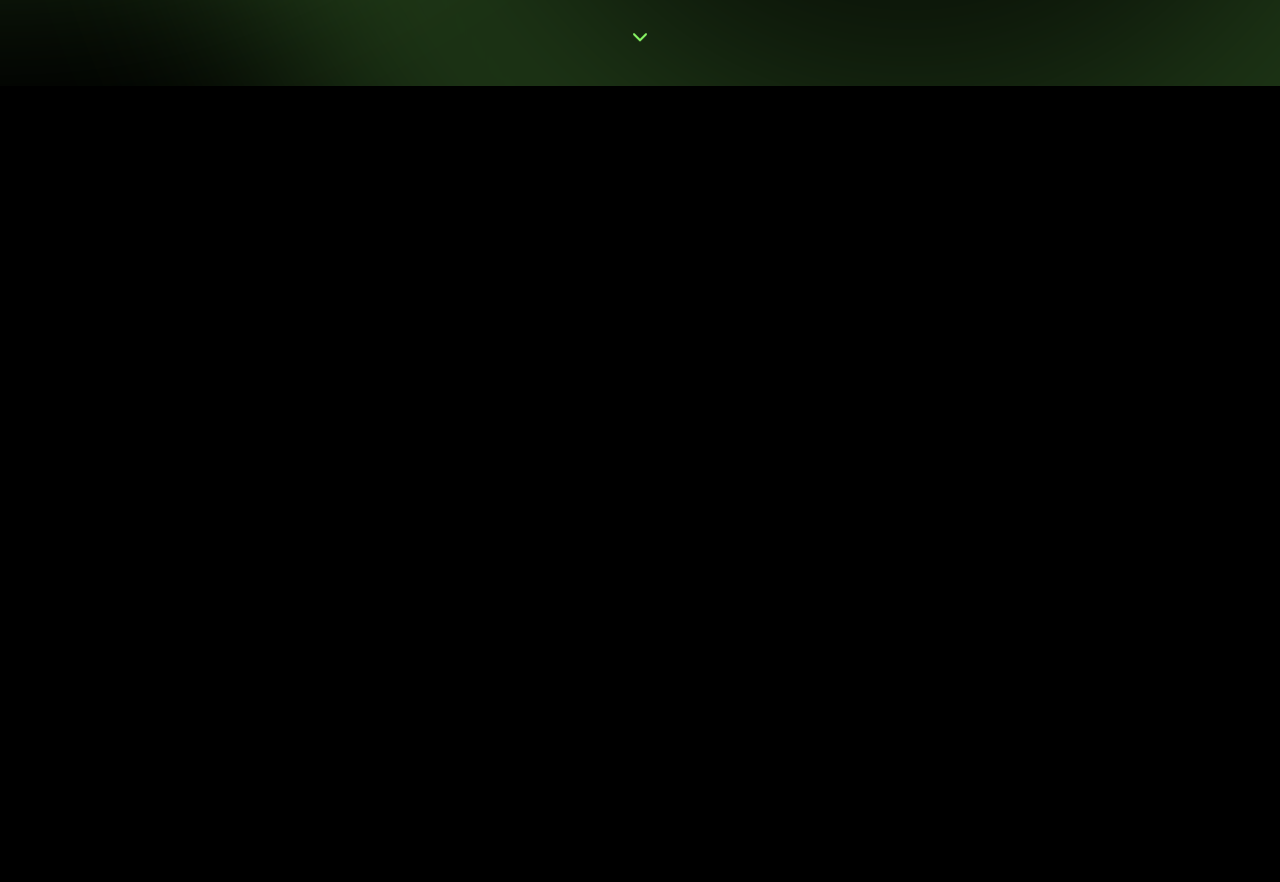
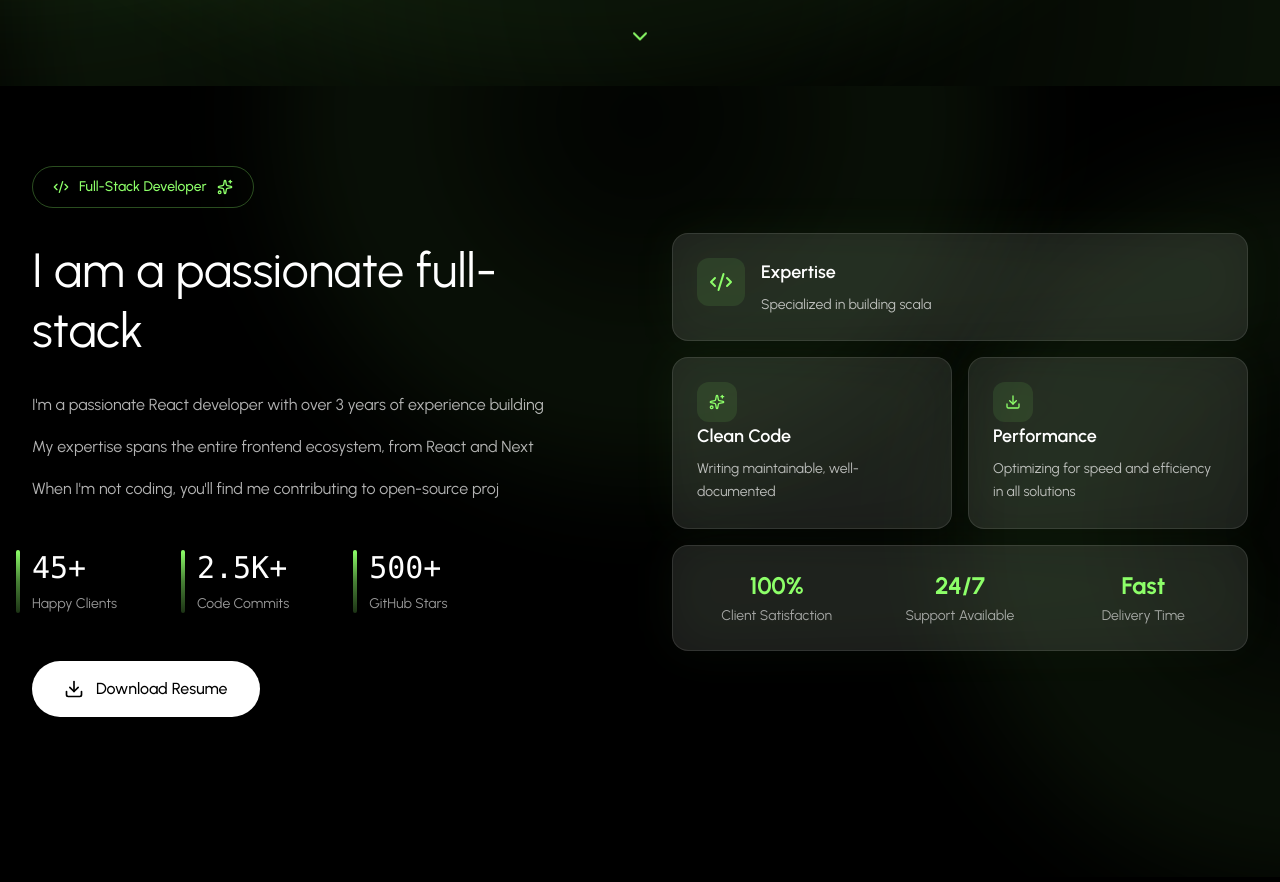
Before and after one commit to youssefemadsalem/portfolio, a React app: page / in a window 1280 px wide. Shown: the part 714-1596 px from the top of the page. Built offline with nearby package versions, Linux system fonts and the light colour scheme; the HTML template or start-up script is replaced by a standard one.

Commit message:
feat(about):about section finish
enhance(gradiant):enhance blur gradint component

```diff
--- a/src/components/backgrounds/RadialGradientBackground.jsx
+++ b/src/components/backgrounds/RadialGradientBackground.jsx
@@ -4,24 +4,42 @@ const RadialGradientBackground = ({ variant = "hero", gradients = [] }) => {
   const variants = {
     hero: [
       {
-        position: "top-0 left-0 -translate-x-1/2 -translate-y-1/2",
-        size: "w-[1480px] h-[1480px]",
+        position: "top-1 left-1 -translate-x-1/2 -translate-y-1/2",
+        size: "w-[1400px] h-[1400px]",
         colors: [
-          { color: "rgba(141, 255, 105, 0.25)", stop: "40%" },
-          { color: "rgba(141, 255, 105, 0.5)", stop: "50%" },
-          { color: "rgba(141, 255, 105, 0.25)", stop: "60%" },
+          { color: "rgba(141, 255, 105, 0.25)", stop: "100%" },
+          { color: "rgba(141, 255, 105, 0.45)", stop: "100%" },
+          { color: "rgba(141, 255, 105, 0.5)", stop: "100%" },
+          { color: "rgba(141, 255, 105, 0.45)", stop: "100%" },
+          { color: "rgba(141, 255, 105, 0.25)", stop: "100%" },
         ],
-        blur: "80px",
+        blur: "60px",
         opacity: 0.5,
       },
       {
-        position: "bottom-0 right-0 translate-x-1/4 translate-y-1/4",
-        size: "w-[1480px] h-[1480px]",
+        position: "top-1 left-1 ",
+        size: "w-[1400px] h-[1400px]",
         colors: [
-          { color: "rgba(141, 255, 105, 0.25)", stop: "40%" },
-          { color: "rgba(141, 255, 105, 0.5)", stop: "50%" },
+          { color: "rgba(141, 255, 105, 0.25)", stop: "100%" },
+          { color: "rgba(141, 255, 105, 0.45)", stop: "100%" },
+          { color: "rgba(141, 255, 105, 0.5)", stop: "100%" },
+          { color: "rgba(141, 255, 105, 0.45)", stop: "100%" },
+          { color: "rgba(141, 255, 105, 0.25)", stop: "100%" },
         ],
-        blur: "100px",
+        blur: "60px",
+        opacity: 0.5,
+      },
+      {
+        position: "bottom-1 right-1",
+        size: "w-[1400px] h-[1400px]",
+        colors: [
+          { color: "rgba(141, 255, 105, 0.25)", stop: "100%" },
+          { color: "rgba(141, 255, 105, 0.45)", stop: "100%" },
+          { color: "rgba(141, 255, 105, 0.5)", stop: "100%" },
+          { color: "rgba(141, 255, 105, 0.45)", stop: "100%" },
+          { color: "rgba(141, 255, 105, 0.25)", stop: "100%" },
+        ],
+        blur: "60px",
         opacity: 0.5,
       },
     ],
@@ -29,7 +47,26 @@ const RadialGradientBackground = ({ variant = "hero", gradients = [] }) => {
       {
         position: "bottom-0 left-[75%]",
         size: "w-[700px] h-[700px]",
-        colors: [{ color: "rgba(141, 255, 105, 0.5)", stop: "50%" }],
+        colors: [
+          { color: "rgba(141, 255, 105, 0.25)", stop: "100%" },
+          { color: "rgba(141, 255, 105, 0.45)", stop: "100%" },
+          { color: "rgba(141, 255, 105, 0.5)", stop: "100%" },
+          { color: "rgba(141, 255, 105, 0.45)", stop: "100%" },
+          { color: "rgba(141, 255, 105, 0.25)", stop: "100%" },
+        ],
+        blur: "60px",
+        opacity: 0.5,
+      },
+      {
+        position: "-top-80 left-1/2 -translate-x-1/2",
+        size: "w-[700px] h-[700px]",
+        colors: [
+          { color: "rgba(141, 255, 105, 0.25)", stop: "100%" },
+          { color: "rgba(141, 255, 105, 0.45)", stop: "100%" },
+          { color: "rgba(141, 255, 105, 0.5)", stop: "100%" },
+          { color: "rgba(141, 255, 105, 0.45)", stop: "100%" },
+          { color: "rgba(141, 255, 105, 0.25)", stop: "100%" },
+        ],
         blur: "60px",
         opacity: 0.5,
       },
--- a/src/components/sections/About.jsx
+++ b/src/components/sections/About.jsx
@@ -1,7 +1,174 @@
-import React from "react";
+// import React, { useState } from "react";
+import { Download, Code2, Sparkles, Check } from "lucide-react";
+import {
+  SiReact,
+  SiNextdotjs,
+  SiTailwindcss,
+  SiNodedotjs,
+  SiMongodb,
+  SiAngular,
+  SiExpress,
+} from "react-icons/si";
+import {
+  PERSONAL_INFO,
+  ABOUT_STATS,
+  ABOUT_SKILLS,
+} from "../../utils/constants";
+import FadeIn from "../animations/FadeIn";
+import RadialGradientBackground from "../backgrounds/RadialGradientBackground";
 
 const About = () => {
-  return <div></div>;
+  return (
+    <section id="about" className="relative py-20 bg-black overflow-hidden">
+      <RadialGradientBackground variant="about" />
+      <div className="relative z-10 max-w-7xl mx-auto px-4 sm:px-6 lg:px-8">
+        <div className="grid grid-cols-1 lg:grid-cols-2 gap-16 items-center mb-20">
+          <div className="flex flex-col gap-12">
+            <div className="flex flex-col gap-8">
+              <FadeIn delay={60}>
+                <div className="inline-flex items-center gap-2.5 px-5 py-2.5 border border-primary/30 bg=primary/10 rounded-full w-fit">
+                  <Code2 className="w-4 h-4 text-primary"></Code2>
+                  <span className="text-sm text-primary font-medium">
+                    Full-Stack Developer
+                  </span>
+                  <Sparkles className="w-4 h-4 text-primary"></Sparkles>
+                </div>
+              </FadeIn>
+              <FadeIn delay={100}>
+                <h2 className="text-4xl lg:text-5xl font-normal text-white leading-tight">
+                  I am a passionate full-stack
+                </h2>
+              </FadeIn>
+              <FadeIn delay={200}>
+                <div className="flex flex-col gap-4">
+                  {PERSONAL_INFO.bio.map((paragraph, index) => (
+                    <p
+                      key={index}
+                      className="text-base text-white/70 leading-relaxed"
+                    >
+                      {paragraph}
+                    </p>
+                  ))}
+                </div>
+              </FadeIn>
+            </div>
+            <FadeIn delay={300}>
+              <div className=" flex gap-20">
+                {ABOUT_STATS.map((stat, index) => (
+                  <div key={index} className="relative">
+                    <div className="absolute -left-4 top-0 w-1 h-full bg-linear-to-b from-primary via-primary/50 to-primary/20 rounded-full"></div>
+                    <div className="text-3xl font-normal test-white mb-2 font-mono">
+                      {stat.value}
+                    </div>
+                    <p className="text-sm text-white/60 leading-snug">
+                      {stat.label}
+                    </p>
+                  </div>
+                ))}
+              </div>
+            </FadeIn>
+
+            <FadeIn delay={400}>
+              <button
+                onClick={() => window.open(PERSONAL_INFO.resume, "_blank")}
+                className="inline-flex items-center gap-3 bg-white hover:bg-white/90 text-black rounded-full px-8 py-4 text-base font-medium transition-all duration-300 w-fit group"
+              >
+                <Download className="w-5 h-5 group-hover:translate-y-0.5 transition-transform duration-300" />
+                Download Resume
+              </button>
+            </FadeIn>
+          </div>
+
+          {/* Right Column - Info Grid */}
+          <FadeIn delay={200}>
+            <div className="grid grid-cols-2 gap-4">
+              <div className="col-span-2 relative group">
+                <div className="absolute inset-0 bg-linear-to-br from-primary/10 to-primary/5 rounded-2xl blur-xl opacity-50 group-hover:opacity-75 transition-opacity duration-300"></div>
+                <div className="relative bg-white/10 border border-white/10 rounded-2xl p-6 hover:bg-primary/30 transition-all duration-300">
+                  <div className="flex items-start gap-4">
+                    <div className="p-3 bg-primary/10 rounded-xl">
+                      <Code2 className="w-6 h-6 text-primary" />
+                    </div>
+                    <div className="flex-1">
+                      <h3 className=" text-lg font-semibold text-white mb-2">
+                        Expertise
+                      </h3>
+                      <p className="text-sm text-white/70 leading-relaxed">
+                        Specialized in building scala
+                      </p>
+                    </div>
+                  </div>
+                </div>
+              </div>
+
+              <div className=" relative group">
+                <div className="absolute inset-0 bg-linear-to-br from-primary/10 to-primary/5 rounded-2xl blur-xl opacity-50 group-hover:opacity-75 transition-opacity duration-300"></div>
+                <div className="relative bg-white/10 border border-white/10 rounded-2xl p-6 hover:bg-primary/30 transition-all duration-300">
+                  <div className="p-3 bg-primary/10 rounded-xl flex items-center justify-center w-10 h-10">
+                    <Sparkles className="w-6 h-6 text-primary" />
+                  </div>
+                  <h3 className="text-lg font-semibold text-white mb-2">
+                    Clean Code
+                  </h3>
+                  <p className="text-sm text-white/70 leading-relaxed">
+                    Writing maintainable, well-documented
+                  </p>
+                </div>
+              </div>
+
+              <div className="relative group">
+                <div
+                  className="absolute inset-0 bg-linear-to-br from-primary/10 to-primary/5
+                rounded-2xl blur-xl opacity-50 group-hover:opacity-75 transition-opacity duration-300"
+                ></div>
+                <div className="relative bg-white/10 border border-white/10 rounded-2xl p-6 hover:bg-primary/30 transition-all duration-300">
+                  <div className=" flex justify-center items-center gap-4 p-3 bg-primary/10 rounded-xl w-10 h-10">
+                    <Download className="w-6 h-6 text-primary" />
+                  </div>
+                  <h3 className="text-lg font-semibold text-white mb-2">
+                    Performance
+                  </h3>
+                  <p className="text-sm text-white/70 leading-relaxed">
+                    Optimizing for speed and efficiency in all solutions
+                  </p>
+                </div>
+              </div>
+
+              <div className=" col-span-2 relative group">
+                <div className=" absolute inset-0 bg-linear-to-br from-primary/10 to-primary/5 rounded-2xl blur-xl opacity-50 group-hover:opacity-75 transition-opacity duration-300"></div>
+                <div className=" relative bg-white/10 border border-white/10 rounded-2xl p-6 hover:bg-primary/30 transition-all duration-300">
+                  <div className="grid grid-cols-3 gap-6 text-center">
+                    <div>
+                      <div className="text-2xl font-bold text-primary mb-1">
+                        100%
+                      </div>
+                      <div className="text-sm text-white/60">
+                        Client Satisfaction
+                      </div>
+                    </div>
+                    <div>
+                      <div className="text-2xl font-bold text-primary mb-1">
+                        24/7
+                      </div>
+                      <div className="text-sm text-white/60">
+                        Support Available
+                      </div>
+                    </div>
+                    <div>
+                      <div className="text-2xl font-bold text-primary mb-1">
+                        Fast
+                      </div>
+                      <div className="text-sm text-white/60">Delivery Time</div>
+                    </div>
+                  </div>
+                </div>
+              </div>
+            </div>
+          </FadeIn>
+        </div>
+      </div>
+    </section>
+  );
 };
 
 export default About;
--- a/src/utils/constants.js
+++ b/src/utils/constants.js
@@ -1,10 +1,19 @@
+import {
+  SiReact,
+  SiNextdotjs,
+  SiTypescript,
+  SiTailwindcss,
+  SiNodedotjs,
+  SiMongodb,
+} from "react-icons/si";
+
 export const PERSONAL_INFO = {
   name: "youssef emadeldin",
   title: "FullStack Web Developer",
   email: "youssefemadeldin22@gmail.com",
   location: "Cairo, Egypt",
   tagline: "Crafting seamless digital experiences with modern web technologies",
-  resume: "/resume.pdf",
+  resume: "/youssef-emad-eldin-Cvs.pdf",
   bio: [
     "I'm a passionate React developer with over 3 years of experience building",
     "My expertise spans the entire frontend ecosystem, from React and Next",
@@ -42,3 +51,12 @@ export const NAV_LINKS = [
   { id: "services", label: "Services" },
   { id: "contact", label: "Contact" },
 ];
+
+export const ABOUT_SKILLS = [
+  { name: "React.js", icon: SiReact, color: "#61DAFB" },
+  { name: "Next.js", icon: SiNextdotjs, color: "#000000" },
+  { name: "TypeScript", icon: SiTypescript, color: "#3178C6" },
+  { name: "Tailwind CSS", icon: SiTailwindcss, color: "#06B6D4" },
+  { name: "Node.js", icon: SiNodedotjs, color: "#339933" },
+  { name: "MongoDB", icon: SiMongodb, color: "#47A248" },
+];
```
Lines whose indentation alone changed are shown as unchanged.
